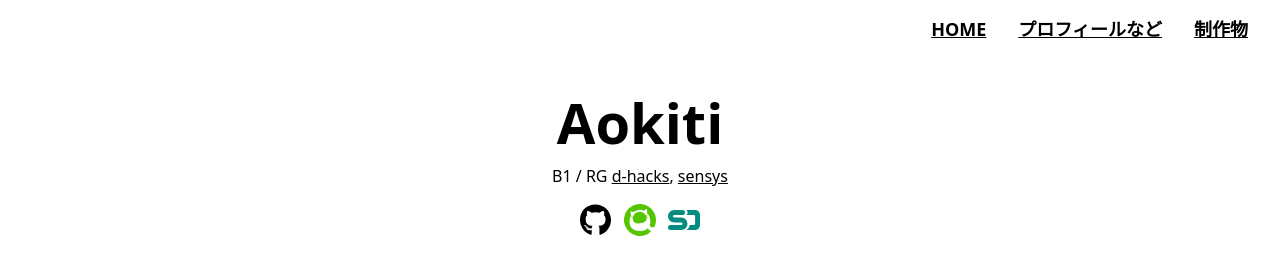
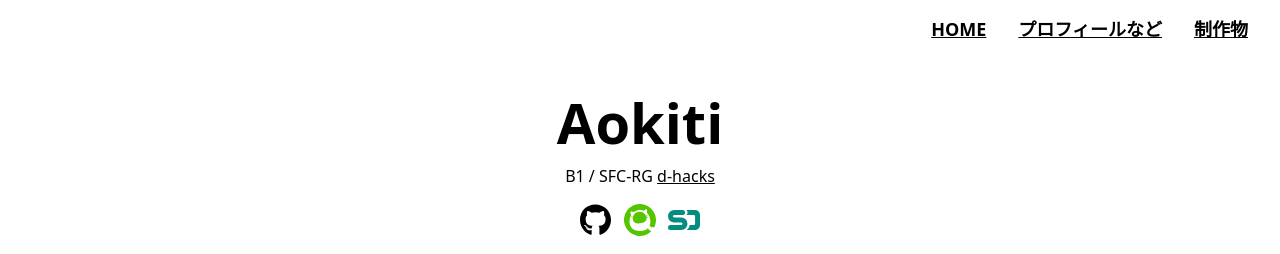
Before and after one commit to sakusaku3939/my-page, a Next.js app: page / in a window 1280 px wide. Shown: the top 254 px of the page. Built offline with nearby package versions, Linux system fonts and the light colour scheme.

Commit message:
Update affiliation

```diff
--- a/src/pages/index.tsx
+++ b/src/pages/index.tsx
@@ -21,9 +21,8 @@ const Index = () => {
         <span className={index.hamburgerVisibility}><HamburgerMenu /></span>
         <section className={index.header}>
           <div className={index.title}>Aokiti</div>
-          <div className={index.subtitle}>B1 / RG&nbsp;
+          <div className={index.subtitle}>B1 / SFC-RG&nbsp;
             <NoColorLink href="https://d-hacks.jn.sfc.keio.ac.jp/" title="d-hacks" />
-            , <NoColorLink href="https://www.jn.sfc.keio.ac.jp/" title="sensys" />
           </div>
           <SnsList />
         </section>
```
